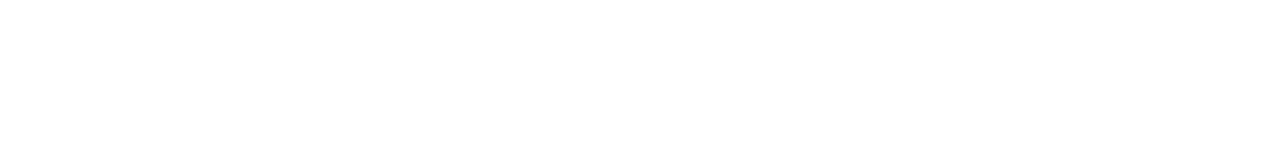
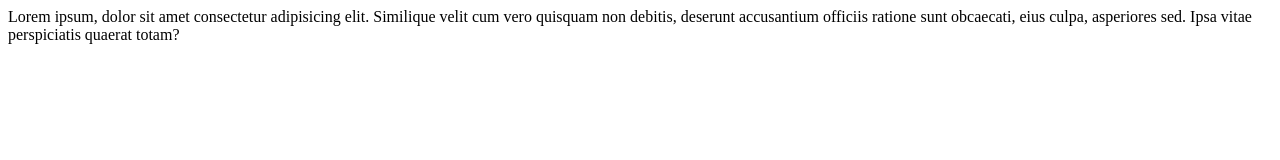
Before and after one commit to Geisaah/CSS, a plain HTML site: page projeto git.index.html in a window 1280 px wide. Drawn offline with Linux system fonts and the light colour scheme.

Commit message:
alteração body

```diff
--- a/projeto git.index.html
+++ b/projeto git.index.html
@@ -6,6 +6,6 @@
     <title>teste git</title>
 </head>
 <body>
-
+    Lorem ipsum, dolor sit amet consectetur adipisicing elit. Similique velit cum vero quisquam non debitis, deserunt accusantium officiis ratione sunt obcaecati, eius culpa, asperiores sed. Ipsa vitae perspiciatis quaerat totam?
 </body>
 </html>
```
